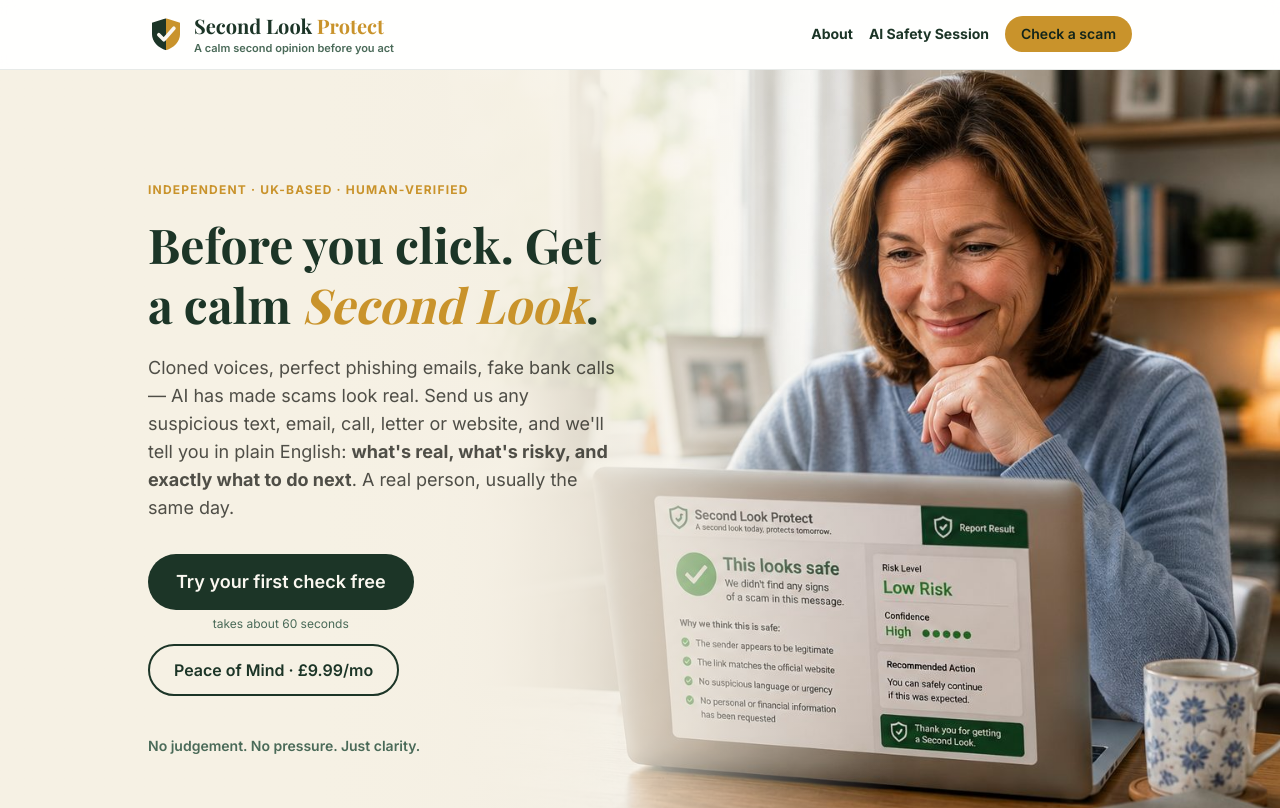
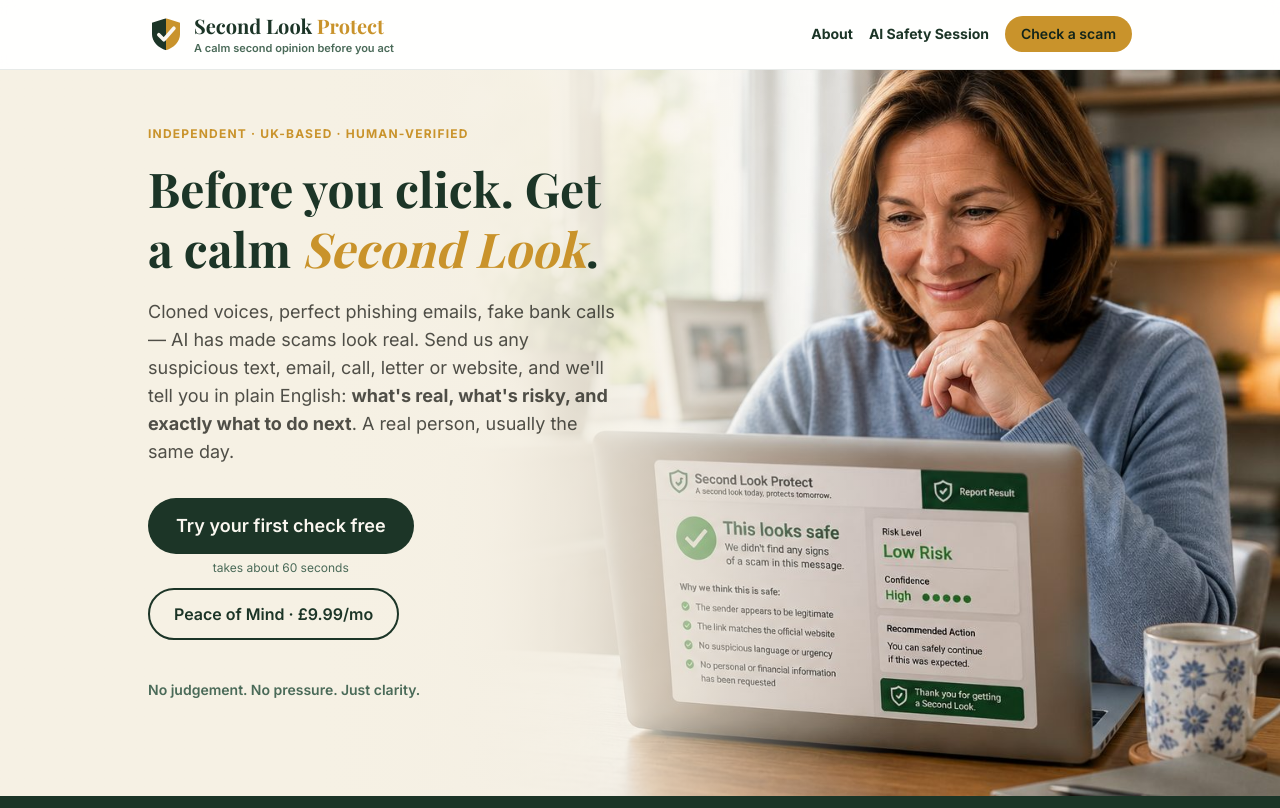
Before and after one commit to krowan444/Second-Look-Protect, a React (Vite) app: page / in a window 1280 px wide. Shown: the top 808 px of the page. Built offline with nearby package versions, Linux system fonts and the light colour scheme; no server answers; the HTML template or start-up script is replaced by a standard one; a web font is replaced by a local one.

Commit message:
Add files via upload

```diff
--- a/src/pages/CheckForm.tsx
+++ b/src/pages/CheckForm.tsx
@@ -281,7 +281,7 @@ export default function CheckForm() {
                   automatically and put you at the front of the queue. No login needed.
                 </p>
               </Field>
-              <Field label={wantsSms ? "Your mobile number *" : "Phone (optional — if you'd rather talk)"}>
+              <Field label={wantsSms ? "Your mobile number *" : "Mobile (optional — only used to text you, we never call)"}>
                 <input type="tel" className={inputCls} autoComplete="tel" value={contact.phone} onChange={(e) => setContact({ ...contact, phone: e.target.value })} />
               </Field>
               <label className="flex items-start gap-3 bg-white border-2 border-green/15 rounded-xl px-4 py-3 cursor-pointer">
--- a/src/pages/Home.tsx
+++ b/src/pages/Home.tsx
@@ -59,7 +59,7 @@ export default function Home() {
         {/* Soft cream wash so text stays readable over the left of the photo */}
         <div className="hidden md:block absolute inset-0 bg-gradient-to-r from-cream-2 from-25% via-cream-2/80 via-45% to-transparent to-70%" aria-hidden="true" />
 
-        <div className="relative max-w-5xl mx-auto px-5 py-14 md:py-28">
+        <div className="relative max-w-5xl mx-auto px-5 pt-8 pb-14 md:pt-14 md:pb-24">
           <div className="md:max-w-[48%] text-center md:text-left">
             <p className="uppercase tracking-widest text-gold font-bold text-xs mb-4">Independent · UK-based · Human-verified</p>
             <h1 className="text-4xl md:text-5xl font-bold leading-tight m-0">
```
